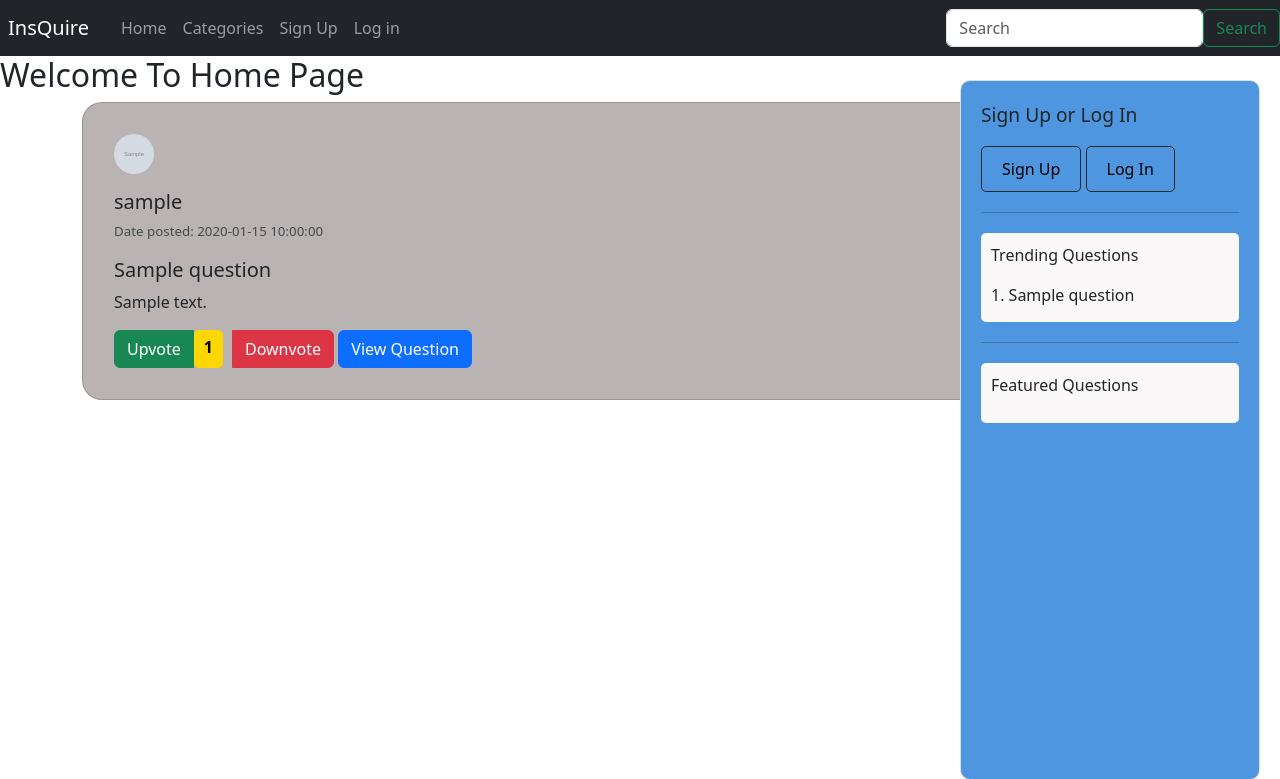
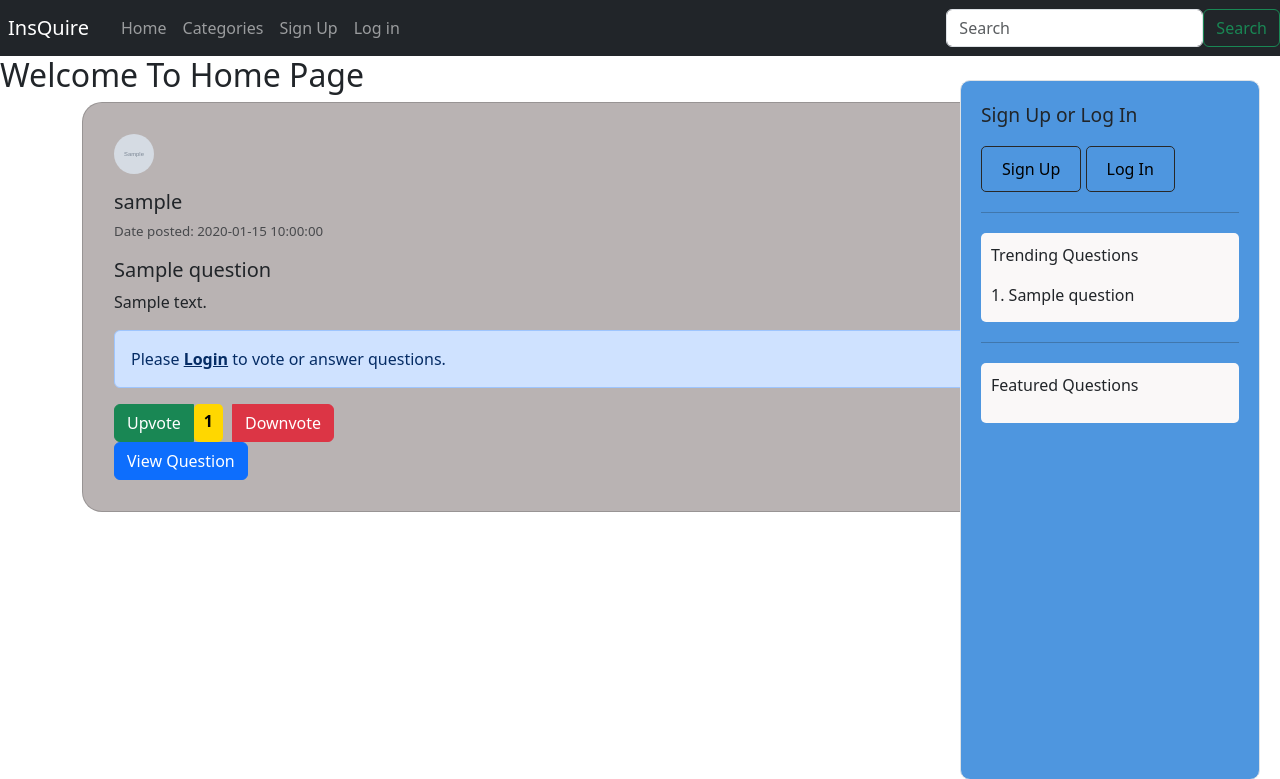
Before and after one commit to ibby-hassan/WAD2-Group-Project, a Django app: page / in a window 1280 px wide. Shown: the top 779 px of the page. Run offline with Django 3.2, Linux system fonts and the light colour scheme; tables that the repository leaves empty hold one stand-in row (values such as "Sample post"); grey boxes marked "Sample" are stand-in pictures; some libraries are stand-ins or nearby versions.

Commit message:
made it so users can only vote on index page if they are logged in

```diff
--- a/templates/insQuire/index.html
+++ b/templates/insQuire/index.html
@@ -31,6 +31,9 @@
                     {% endif %}
                     <h5 class="card-title">{{ question.title }}</h5>
                     <p class="card-text">{{ question.content|truncatewords:10 }}</p>
+
+                    {% if user.is_authenticated %}
+
                     <div class="btn-group" role="group" aria-label="Question actions">
 
                         <button type="button" class="btn btn-success" onclick="upVote({{ question.id }})">Upvote</button>
@@ -38,6 +41,21 @@
                         <button type="submit" class="btn btn-danger" onclick="downVote({{ question.id }})">Downvote</button>
 
                     </div>
+                    {% else %}
+                        <div>
+                            <div class="alert alert-primary" role="alert">
+                                Please <a href="{% url 'insQuire:login'%}" class="alert-link">Login</a> to vote or answer questions.
+                            </div>
+                            <div class="btn-group" role="group" aria-label="Question actions">
+
+                                <button type="button" class="btn btn-success" onclick="notLoggedIn()">Upvote</button>
+                                <span class="vote-count" id="votes{{question.id}}">{{ question.votes }}</span>
+                                <button type="submit" class="btn btn-danger" onclick="notLoggedIn()">Downvote</button>
+
+                            </div>
+                        </div>
+                    {% endif %}
+
                     <a href="{% url 'insQuire:question' question.id %}" class="btn btn-primary">View Question</a>
 
                     {% if user.is_authenticated %}
```
